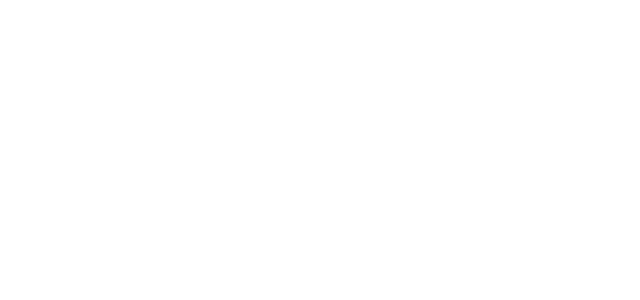
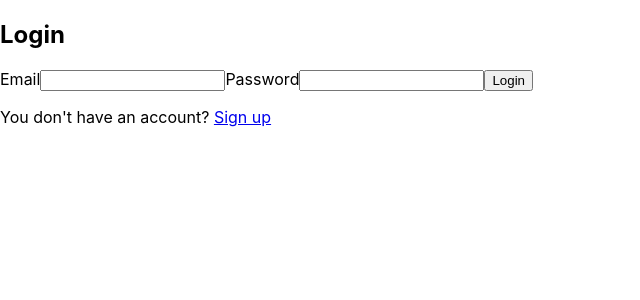
Before and after one commit to JaoTaohu/LIb2, a React (Create React App) app in the folder personal-lib/: page /login in a window 1280 px wide. Before the commit this address had no page. Shown: the top 300 px of the page, without its empty margins (0-640 px from the left). Built offline with nearby package versions, Linux system fonts and the light colour scheme.

Commit message:
create login

```diff
--- a/personal-lib/src/Login.js
+++ b/personal-lib/src/Login.js
@@ -0,0 +1,41 @@
+import { useState } from "react";
+import { signInWithEmailAndPassword } from "firebase/auth";
+import { auth } from "./firebase";
+import { useNavigate, Link } from "react-router-dom";
+
+function Login() {
+
+  const [error, setError] = useState(false);
+  const navigate = useNavigate();
+
+  const handleLogin = async (e) => {
+    e.preventDefault();
+    const email = e.target[0].value
+    const password = e.target[1].value
+    try {
+      await signInWithEmailAndPassword(auth, email, password);
+      navigate("/upload"); // redirect to upload page on successful login
+    } catch (error) {
+      setError(true);
+    }
+  };
+
+  return (
+    <div>
+    <form onSubmit={handleLogin}>
+      <div>
+        <h2>Login</h2>
+        <label>Email</label>
+        <input type="email"  />
+        <label>Password</label>
+        <input type="password" />
+        <button type="submit">Login</button>
+        {error && <p>invalid account</p>}
+      </div>
+    </form>
+    <p>You don't have an account? <Link to="/signup">Sign up</Link></p>
+    </div>
+  );
+}
+
+export default Login;
--- a/personal-lib/src/index.js
+++ b/personal-lib/src/index.js
@@ -1,22 +1,38 @@
-import React from 'react';
+import React, { useState } from 'react';
 import ReactDOM from 'react-dom/client';
 import './index.css';
 import App from './App';
 import reportWebVitals from './reportWebVitals';
 import SignUp from './signup';
-import { BrowserRouter, Route, Routes } from 'react-router-dom';
+import { BrowserRouter, Route, Routes, Navigate } from 'react-router-dom';
 import Upload from './upload';
+import Login from './Login';
 
 const root = ReactDOM.createRoot(document.getElementById('root'));
-root.render(
-  <BrowserRouter>
+
+function AppWrapper() {
+  const [loggedIn, setLoggedIn] = useState(false);
+
+  const handleLogin = () => {
+    setLoggedIn(true);
+  };
+
+  const handleLogout = () => {
+    setLoggedIn(false);
+  };
+
+  return (
+    <BrowserRouter>
       <Routes>
-        <Route path="Upload" element={<Upload/>}/>
-        <Route path="Signup" element={<SignUp/>}/>
+        <Route path="/upload" element={loggedIn ? <Upload /> : <Navigate to="/login" />} />
+        <Route path="/login" element={<Login onLogin={handleLogin} />} />
+        <Route path="/signup" element={<SignUp/>}/>
       </Routes>
-  </BrowserRouter>,
-  document.getElementById('root')
-);
+    </BrowserRouter>
+  );
+}
+
+root.render(<AppWrapper />, document.getElementById('root'));
 
 // If you want to start measuring performance in your app, pass a function
 // to log results (for example: reportWebVitals(console.log))
--- a/personal-lib/src/signup.js
+++ b/personal-lib/src/signup.js
@@ -1,5 +1,5 @@
 import { useState } from "react";
-import { redirect } from "react-router-dom";
+import { redirect, Link } from "react-router-dom";
 import { createUserWithEmailAndPassword } from "firebase/auth";
 import { auth } from "./firebase";
 import Upload from "./upload";
@@ -27,6 +27,7 @@
   }
 
   return (
+    <div>
     <form onSubmit={handleSignup}>
     <div>
       <h2>Sign Up</h2>
@@ -37,6 +38,8 @@
         <button type='submit' >Sign Up</button>
     </div>
     </form>
+    <p> have an account? <Link to="/login">Sign in</Link></p>
+    </div>
   );
 }
 
```
